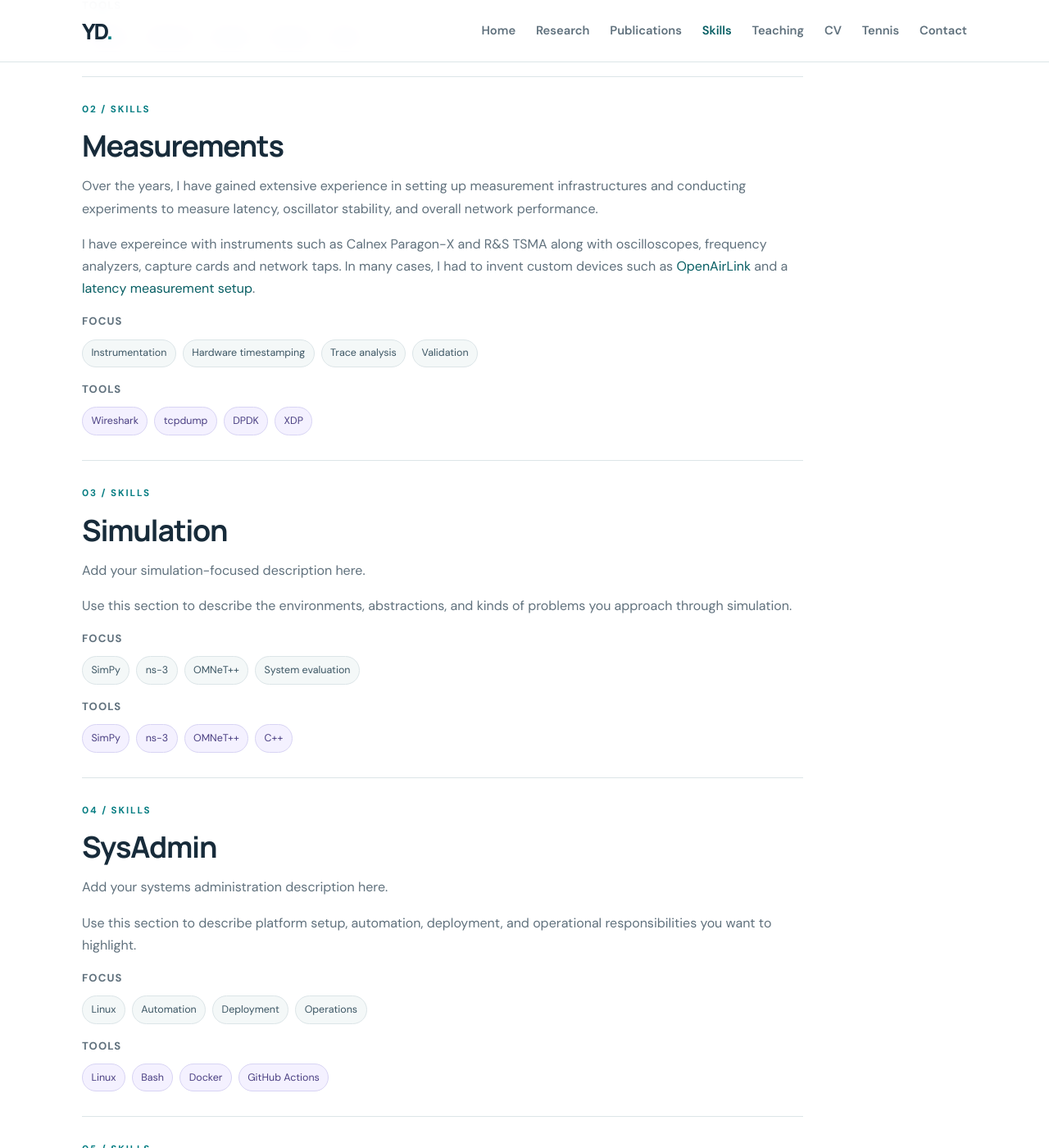
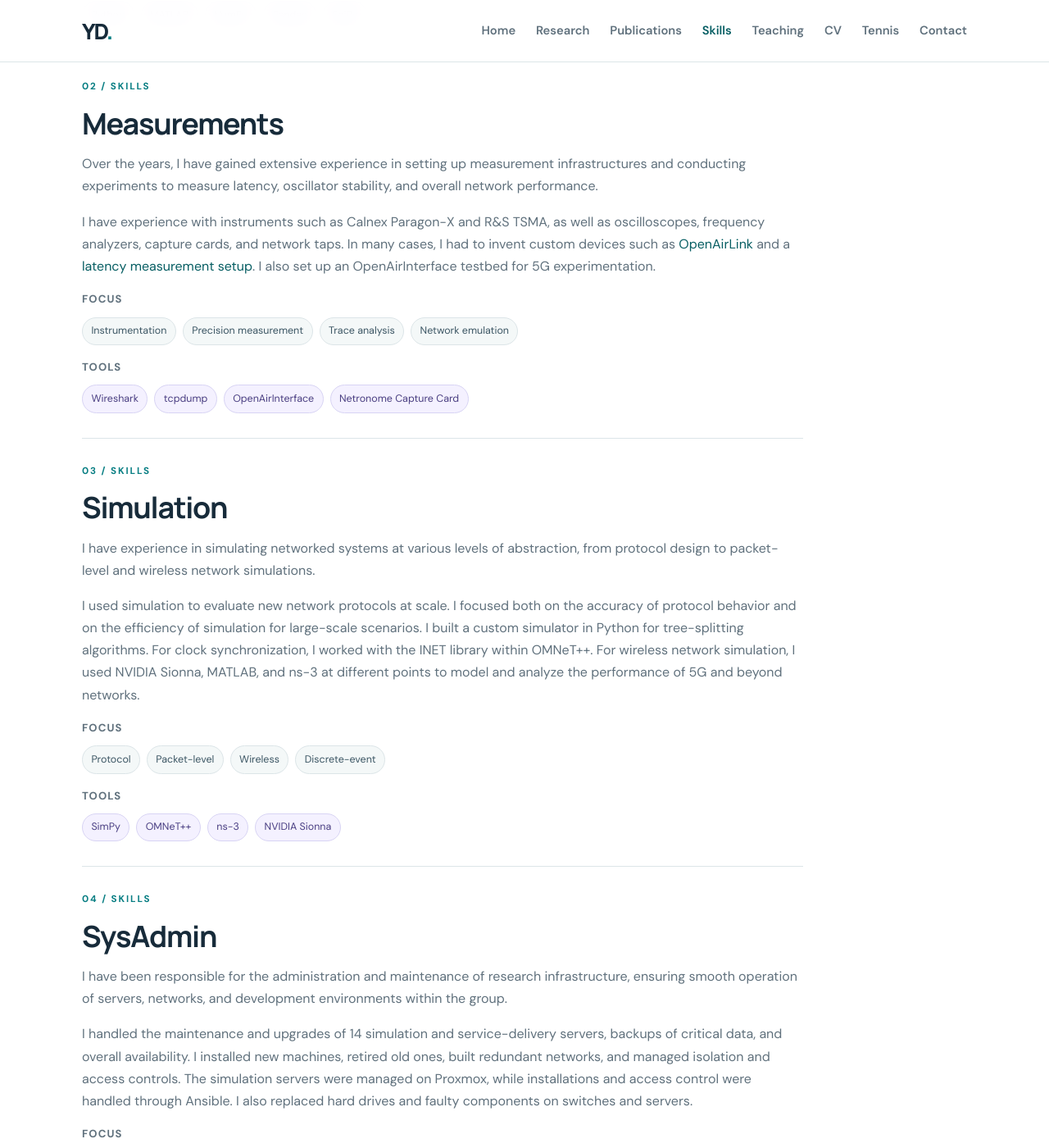
Before and after one commit to deshpandeyash/deshpandeyash.github.io, a Jekyll site: the page built from skills.html, in a window 1280 px wide and 1400 px high, scrolled down 1356 px. Shown: the whole window at 82% size. Built offline with Jekyll 4.4.1, drawn with Linux system fonts in a browser that asks for light colours; some of the changed text lies outside the part shown.

Commit message:
Polish homepage and skills copy
Co-authored-by: Copilot <223556219+Copilot@users.noreply.github.com>

```diff
--- a/_data/skills.yml
+++ b/_data/skills.yml
@@ -1,10 +1,10 @@
 - id: mathematical-modelling
   number: "01"
-  title: Mathematical modelling and Data analysis
+  title: Mathematical modelling and data analysis
   short_summary: Building mathematical models to analyze and predict network system behavior.
   eyebrow: "01 / Skills"
   intro: Over time and through various projects, I have developed expertise in constructing and analyzing mathematical models for networked systems.
-  detail: For my work in clock synchronization and deterministic networking, I developed stochastic models using probability theory and stochastic and deterministic network calculus. During my work in tree-splitting algorithms, I worked on graph theory, probability theory and combinatorial analysis. All my work consisted of collecting experimental data and performing rigorous data analysis to validate the models.
+  detail: In my work on clock synchronization and deterministic networking, I developed stochastic models using probability theory as well as stochastic and deterministic network calculus. In my work on tree-splitting algorithms, I applied graph theory, probability theory, and combinatorial analysis. Across all of these areas, I collected experimental data and performed rigorous analysis to validate the models.
   chips:
     - Stochastic models
     - Graph theory
@@ -19,85 +19,71 @@
 - id: measurements
   number: "02"
   title: Measurements
-  short_summary: I built many testbeds and measurement setups to collect and analyze network system behavior.
+  short_summary: Building testbeds and measurement setups to capture and analyze network behavior.
   eyebrow: "02 / Skills"
   intro: Over the years, I have gained extensive experience in setting up measurement infrastructures and conducting experiments to measure latency, oscillator stability, and overall network performance.
-  detail: I have expereince with instruments such as Calnex Paragon-X and R&S TSMA along with oscilloscopes, frequency analyzers, capture cards and network taps. In many cases, I had to invent custom devices such as [OpenAirLink](https://github.com/N3Martix/OpenAirLink) and a [latency measurement setup](https://ieeexplore.ieee.org/abstract/document/10226161/).
+  detail: I have experience with instruments such as Calnex Paragon-X and R&S TSMA, as well as oscilloscopes, frequency analyzers, capture cards, and network taps. In many cases, I had to invent custom devices such as [OpenAirLink](https://github.com/N3Martix/OpenAirLink) and a [latency measurement setup](https://ieeexplore.ieee.org/abstract/document/10226161/). I also set up an OpenAirInterface testbed for 5G experimentation.
   chips:
     - Instrumentation
-    - Hardware timestamping
+    - Precision measurement
     - Trace analysis
-    - Validation
+    - Network emulation
   tools:
     - Wireshark
     - tcpdump
-    - DPDK
-    - XDP
+    - OpenAirInterface
+    - Netronome Capture Card
 - id: simulation
   number: "03"
   title: Simulation
-  short_summary: Placeholder summary for simulation work and tools.
+  short_summary: Platform and protocol simulation for networked systems.
   eyebrow: "03 / Skills"
-  intro: Add your simulation-focused description here.
-  detail: Use this section to describe the environments, abstractions, and kinds of problems you approach through simulation.
+  intro: I have experience in simulating networked systems at various levels of abstraction, from protocol design to packet-level and wireless network simulations.
+  detail: I used simulation to evaluate new network protocols at scale. I focused both on the accuracy of protocol behavior and on the efficiency of simulation for large-scale scenarios. I built a custom simulator in Python for tree-splitting algorithms. For clock synchronization, I worked with the INET library within OMNeT++. For wireless network simulation, I used NVIDIA Sionna, MATLAB, and ns-3 at different points to model and analyze the performance of 5G and beyond networks.
   chips:
-    - SimPy
-    - ns-3
-    - OMNeT++
-    - System evaluation
+    - Protocol
+    - Packet-level
+    - Wireless
+    - Discrete-event
   tools:
     - SimPy
+    - OMNeT++
     - ns-3
-    - OMNeT++
-    - C++
+    - NVIDIA Sionna
 - id: sysadmin
   number: "04"
   title: SysAdmin
-  short_summary: Placeholder summary for systems administration and infrastructure work.
+  short_summary: Maintenance of research infrastructure and services within the group.
   eyebrow: "04 / Skills"
-  intro: Add your systems administration description here.
-  detail: Use this section to describe platform setup, automation, deployment, and operational responsibilities you want to highlight.
+  intro: I have been responsible for the administration and maintenance of research infrastructure, ensuring smooth operation of servers, networks, and development environments within the group.
+  detail: I handled the maintenance and upgrades of 14 simulation and service-delivery servers, backups of critical data, and overall availability. I installed new machines, retired old ones, built redundant networks, and managed isolation and access controls. The simulation servers were managed on Proxmox, while installations and access control were handled through Ansible. I also replaced hard drives and faulty components on switches and servers.
   chips:
     - Linux
     - Automation
     - Deployment
     - Operations
+    - HPC infrastructure
   tools:
     - Linux
     - Bash
     - Docker
-    - GitHub Actions
+    - Ansible
+    - Proxmox
 - id: networking-protocols
   number: "05"
   title: Networking protocols
-  short_summary: Placeholder summary for protocol design, implementation, and evaluation.
+  short_summary: Working across networking protocols in both wired and wireless systems.
   eyebrow: "05 / Skills"
-  intro: Add your networking protocol description here.
-  detail: Use this section to cover protocols, packet processing, and network-stack knowledge across wired and wireless systems.
+  intro: My experience spans multiple networking protocols, including both wired and wireless systems.
+  detail: I have worked across the full protocol stack, from the physical layer to the application layer, and with both standard and custom networking protocols. Developing new clock-synchronization protocols and testing them on Tofino switches using P4 has been a key part of my work. I also have experience with wireless protocols such as IEEE 802.15.4 and 5G networks.
   chips:
-    - PTP
-    - TSN
-    - MAC
-    - Routing
+    - PTP/NTP
+    - TCP/IP
+    - 5G NR
+    - BGP
+    - 802.1Q
   tools:
     - P4
     - Linux networking
-    - Ethernet
+    - Switch CLI
     - IEEE 1588 PTP
-- id: 5g-testbed
-  number: "06"
-  title: 5G testbed
-  short_summary: Placeholder summary for 5G platform and testbed experience.
-  eyebrow: "06 / Skills"
-  intro: Add your 5G testbed description here.
-  detail: Use this section to describe experimentation, integration, and performance analysis on 5G-connected systems or lab infrastructure.
-  chips:
-    - 5G
-    - Testbeds
-    - SDR
-    - Experimental systems
-  tools:
-    - OpenAirInterface
-    - USRP
-    - SDR
-    - Azure
--- a/index.html
+++ b/index.html
@@ -10,7 +10,7 @@ permalink: /
     <div class="hero-copy">
       <p class="eyebrow">Professional profile</p>
       <h1>Yash Deshpande</h1>
-      <p class="lead">Engineer and researcher working on Clock Synchronization, deterministic networking, digital twins and cellular networks.</p>
+      <p class="lead">Engineer and researcher working on clock synchronization, deterministic networking, digital twins and cellular networks.</p>
       <p>I am a Researcher and Doctoral Candidate at the Chair of Communication Networks at the Technical University of Munich (TUM). My work focuses on making networked systems more accurate, predictable, and measurable.</p>
       <div class="hero-actions">
         <a class="button" href="{{ '/research/' | relative_url }}">Explore my research</a>
```
